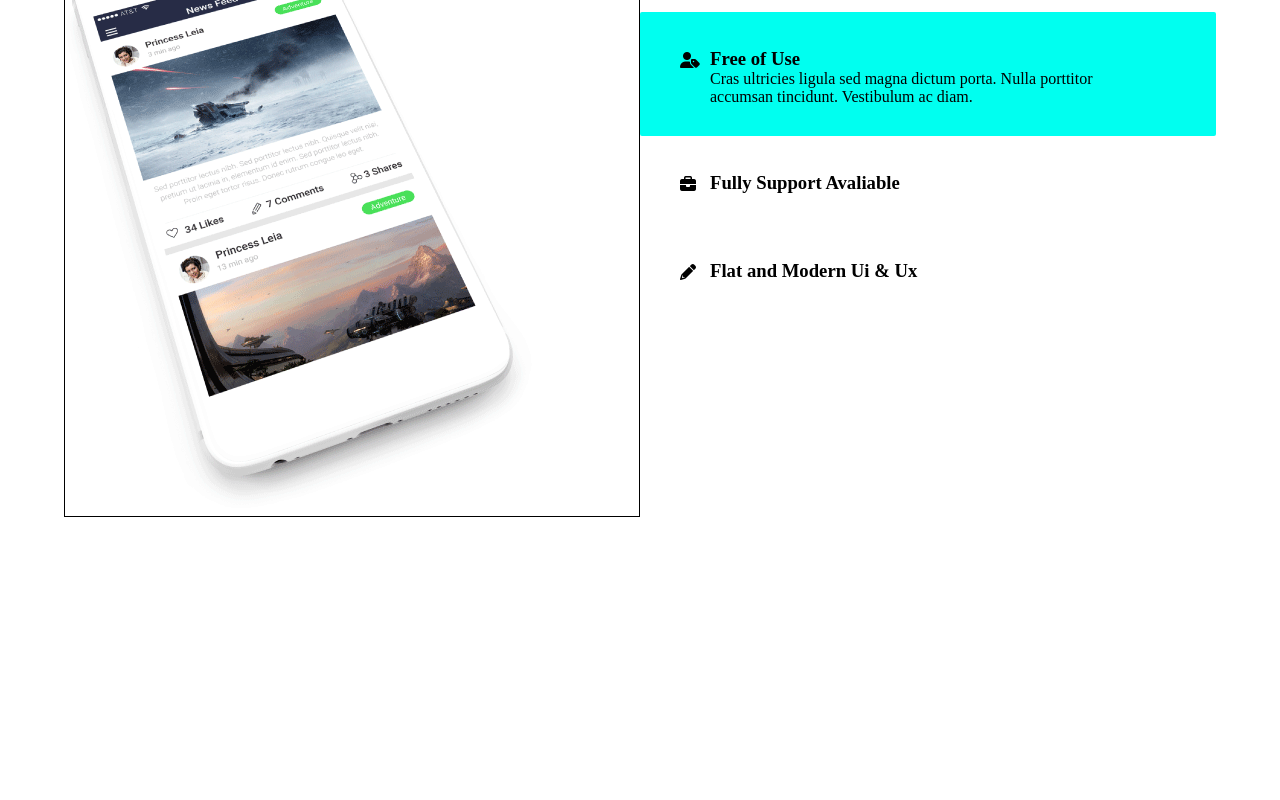
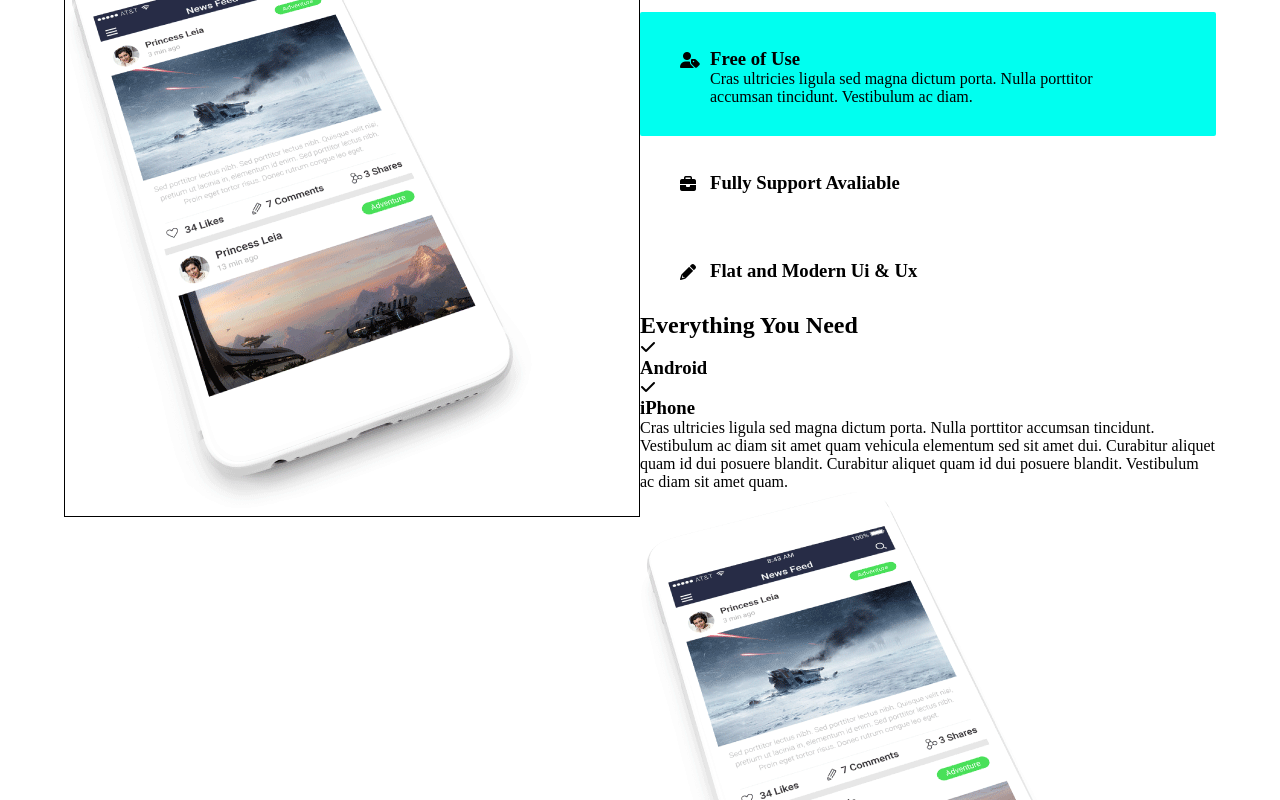
Before and after one commit to parthalata7/app, a plain HTML site: page index.html in a window 1280 px wide. Shown: the part 2000-2800 px from the top of the page. Before the commit the page ends 2517 px from the top, so only its background shows below. Drawn offline with nearby package versions, Linux system fonts and the light colour scheme.

Commit message:
Update index.html

```diff
--- a/index.html
+++ b/index.html
@@ -134,6 +134,21 @@
         </section>
         <!-- =============made part end ============ -->
         <!-- ===============button part========== -->
+          <section class="botton clearfix">
+            <div class="container">
+                <div class="need-writing-part">
+                   <div class="youneed">
+                    <h1>Everything You Need</h1>
+                    <i class="fa-solid fa-check"></i>
+                    <h3>Android</h3>
+                    <i class="fa-solid fa-check"></i>
+                    <h3>iPhone</h3>
+                    <p>Cras ultricies ligula sed magna dictum porta. Nulla porttitor accumsan tincidunt. Vestibulum ac diam sit amet quam vehicula elementum sed sit amet dui. Curabitur aliquet quam id dui posuere blandit. Curabitur aliquet quam id dui posuere blandit. Vestibulum ac diam sit amet quam.</p>
+                   </div>
+                </div>
+                <div class="need-img-part"><img src="./img/screen-mobile.gif" alt=""></div>
+            </div>
+        </section>
     </main>
 </body>
 </html>
```
